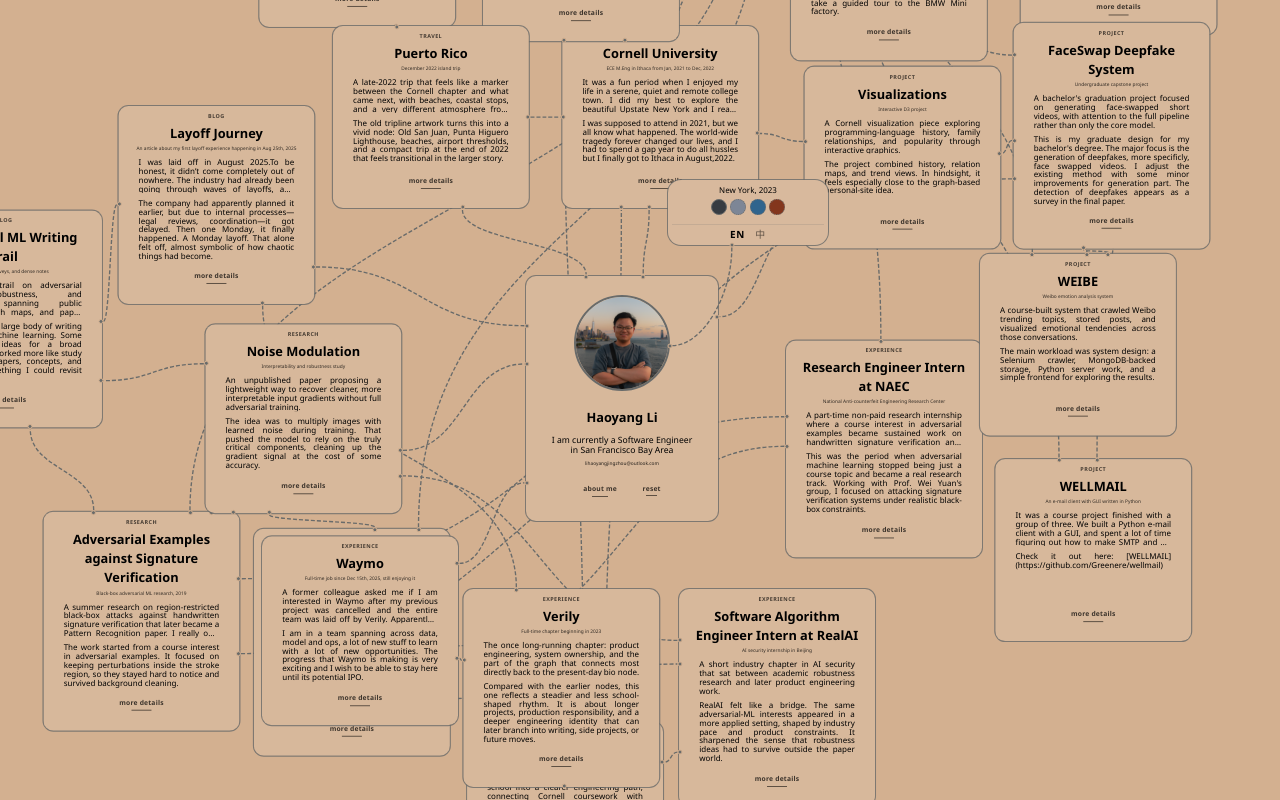
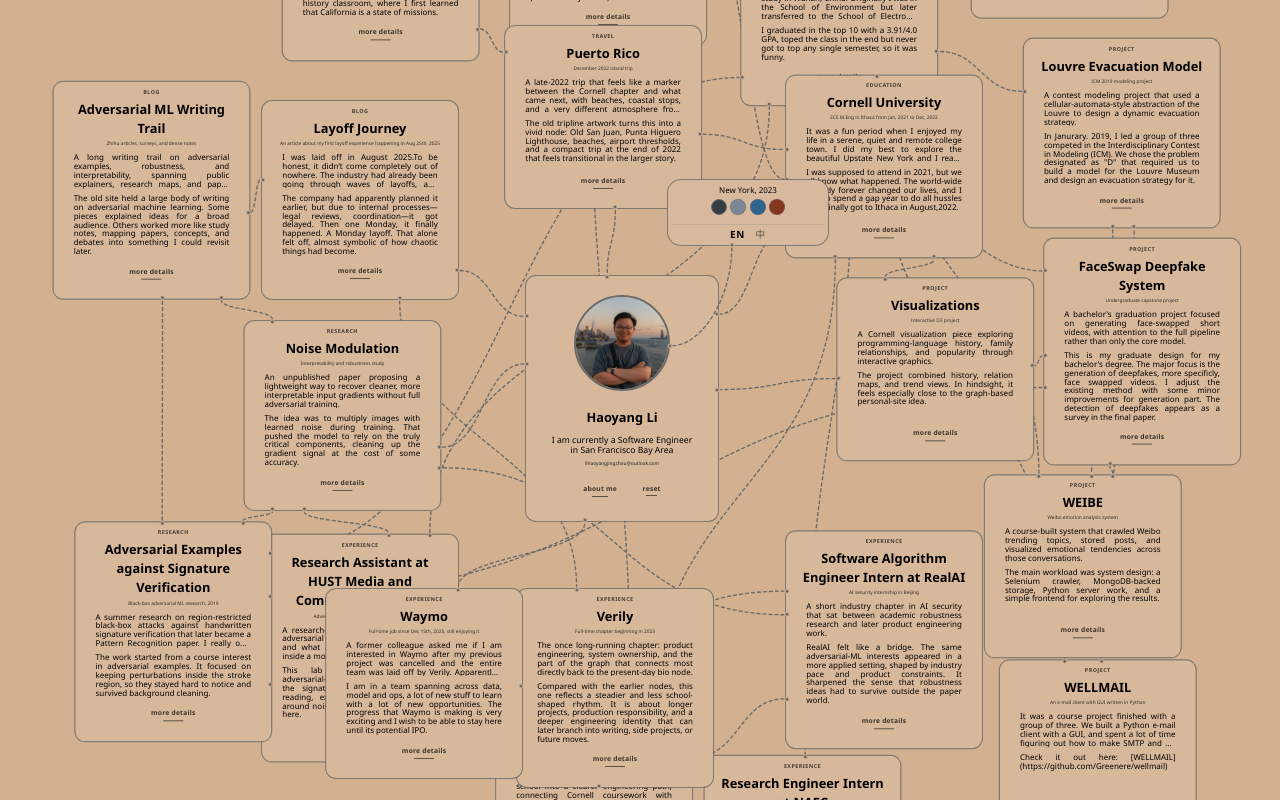
Before and after one commit to Greenere/greenpage, a React (Vite) app: page / in a window 1280 px wide. Built offline with nearby package versions, Linux system fonts and the light colour scheme.

Commit message:
Update graph

```diff
--- a/public/data/graph.json
+++ b/public/data/graph.json
@@ -137,7 +137,9 @@
       "from": "noise-modulation",
       "to": "hust-mclab",
       "kind": "reason",
-      "label": "took shape during the research assistant period",
+      "labels": {
+        "en": "took shape during the research assistant period"
+      },
       "strength": 3
     },
     {
@@ -145,7 +147,9 @@
       "from": "noise-modulation",
       "to": "adversarial-writing",
       "kind": "outcome",
-      "label": "became part of the later robustness writing trail",
+      "labels": {
+        "en": "became part of the later robustness writing trail"
+      },
       "strength": 3
     },
     {
@@ -153,7 +157,9 @@
       "from": "realai",
       "to": "noise-modulation",
       "kind": "tool",
-      "label": "AI security internship echoed robustness research",
+      "labels": {
+        "en": "AI security internship echoed robustness research"
+      },
       "strength": 2
     },
     {
@@ -261,17 +267,6 @@
       "strength": 2
     },
     {
-      "id": "editor-louvre-evacuation-time-louvre-evacuation-hust-2",
-      "from": "louvre-evacuation",
-      "to": "hust",
-      "kind": "time",
-      "labels": {
-        "zh-CN": "大学期间的比赛项目",
-        "en": "competition project during college"
-      },
-      "strength": 1
-    },
-    {
       "id": "editor-faceswap-time-faceswap-hust-2",
       "from": "faceswap",
       "to": "hust",
@@ -324,6 +319,17 @@
         "zh-CN": "相关的AI安全工作"
       },
       "strength": 2
+    },
+    {
+      "id": "editor-louvre-evacuation-time-louvre-evacuation-hust-1",
+      "from": "louvre-evacuation",
+      "to": "hust",
+      "kind": "time",
+      "labels": {
+        "en": "competition project during college",
+        "zh-CN": "大三期间的竞赛项目"
+      },
+      "strength": 1
     }
   ]
 }
--- a/public/data/nodes/index.en.json
+++ b/public/data/nodes/index.en.json
@@ -488,7 +488,11 @@
         "blocks": [
           {
             "type": "text",
-            "text": "In Janurary. 2019, I led a group of three competed in the Interdisciplinary Contest in Modeling (ICM). We chose the problem designated as \"D\" that required us to build a model for the Louvre Museum and design an evacuation strategy for it. It took us one day to discuss and decide an appropriate model and finally I proposed a cellular automata model for the Louvre. You may think that we represented each person to be evacuated as a cell, but actually we chose several representative exhibition halls to be the cells in our model."
+            "text": "In Janurary. 2019, I led a group of three competed in the Interdisciplinary Contest in Modeling (ICM). We chose the problem designated as \"D\" that required us to build a model for the Louvre Museum and design an evacuation strategy for it."
+          },
+          {
+            "type": "text",
+            "text": "It took us one day to discuss and decide an appropriate model and finally I proposed a cellular automata model for the Louvre. You may think that we represented each person to be evacuated as a cell, but actually we chose several representative exhibition halls to be the cells in our model."
           },
           {
             "type": "image",
--- a/public/data/nodes/index.zh_cn.json
+++ b/public/data/nodes/index.zh_cn.json
@@ -496,7 +496,11 @@
         "blocks": [
           {
             "type": "text",
-            "text": "2019年1月，我带领一个三人小组参加了跨学科建模竞赛（ICM）。我们选择了编号为“D”的题目，要求我们为卢浮宫博物馆构建一个模型并设计一个疏散方案。我们花了一天时间讨论并确定合适的模型，最终我提出了一个卢浮宫的元胞自动机模型。你可能会认为我们把每个需要疏散的人都代表为一个“单元格”，但实际上，我们选择了几个具有代表性的展厅作为模型中的“单元格”。"
+            "text": "2019年1月，我带领一个三人小组参加了跨学科建模竞赛（ICM）。我们选择了编号为“D”的题目，要求我们为卢浮宫博物馆构建一个模型并设计一个疏散方案。我们花了一天时间讨论并确定合适的模型，最终我提出了一个卢浮宫的元胞自动机模型。"
+          },
+          {
+            "type": "text",
+            "text": "你可能会认为我们把每个需要疏散的人都代表为一个“单元格”，但实际上，我们选择了几个具有代表性的展厅作为模型中的“单元格”。"
           },
           {
             "type": "image",
--- a/public/data/nodes/node_cards.en.json
+++ b/public/data/nodes/node_cards.en.json
@@ -271,17 +271,17 @@
     "preview": [
       {
         "type": "text",
-        "text": "In Janurary. 2019, I led a group of three competed in the Interdisciplinary Contest in Modeling (ICM). We chose the problem designated as \"D\" that required us to build a model for the Louvre Museum and design an evacuation strategy for it. It took us one day to discuss and decide an appropriate model and finally I proposed a cellular automata model for the Louvre. You may think that we represented each person to be evacuated as a cell, but actually we chose several representative exhibition halls to be the cells in our model."
+        "text": "In Janurary. 2019, I led a group of three competed in the Interdisciplinary Contest in Modeling (ICM). We chose the problem designated as \"D\" that required us to build a model for the Louvre Museum and design an evacuation strategy for it."
+      },
+      {
+        "type": "text",
+        "text": "It took us one day to discuss and decide an appropriate model and finally I proposed a cellular automata model for the Louvre. You may think that we represented each person to be evacuated as a cell, but actually we chose several representative exhibition halls to be the cells in our model."
       },
       {
         "type": "image",
         "src": "https://github.com/Greenere/Greenere.github.io/raw/master/subpages/imgs/louvre.png",
         "alt": "",
         "caption": "The Louvre"
-      },
-      {
-        "type": "text",
-        "text": "This model of Louvre is presented above. For each cell, there was a state that represented the number of people stuck inside when the evacuation began. The neighbors were linked according to the structure of the building. For each iteration, the people in each cell would be evacuated to the neighbors following the strategy. The baseline strategy we considered was \"random wandering\", which meant that no instructions were given and people just walked randomly. The evacuation process of the five levels of the Louvre is presented below on the left. Our solution was called \"dynamic plan \""
       }
     ]
   },
--- a/public/data/nodes/project/louvre_evacuation.en.json
+++ b/public/data/nodes/project/louvre_evacuation.en.json
@@ -12,7 +12,11 @@
       "blocks": [
         {
           "type": "text",
-          "text": "In Janurary. 2019, I led a group of three competed in the Interdisciplinary Contest in Modeling (ICM). We chose the problem designated as \"D\" that required us to build a model for the Louvre Museum and design an evacuation strategy for it. It took us one day to discuss and decide an appropriate model and finally I proposed a cellular automata model for the Louvre. You may think that we represented each person to be evacuated as a cell, but actually we chose several representative exhibition halls to be the cells in our model."
+          "text": "In Janurary. 2019, I led a group of three competed in the Interdisciplinary Contest in Modeling (ICM). We chose the problem designated as \"D\" that required us to build a model for the Louvre Museum and design an evacuation strategy for it."
+        },
+        {
+          "type": "text",
+          "text": "It took us one day to discuss and decide an appropriate model and finally I proposed a cellular automata model for the Louvre. You may think that we represented each person to be evacuated as a cell, but actually we chose several representative exhibition halls to be the cells in our model."
         },
         {
           "type": "image",
--- a/public/data/nodes/project/louvre_evacuation.zh_cn.json
+++ b/public/data/nodes/project/louvre_evacuation.zh_cn.json
@@ -12,7 +12,11 @@
       "blocks": [
         {
           "type": "text",
-          "text": "2019年1月，我带领一个三人小组参加了跨学科建模竞赛（ICM）。我们选择了编号为“D”的题目，要求我们为卢浮宫博物馆构建一个模型并设计一个疏散方案。我们花了一天时间讨论并确定合适的模型，最终我提出了一个卢浮宫的元胞自动机模型。你可能会认为我们把每个需要疏散的人都代表为一个“单元格”，但实际上，我们选择了几个具有代表性的展厅作为模型中的“单元格”。"
+          "text": "2019年1月，我带领一个三人小组参加了跨学科建模竞赛（ICM）。我们选择了编号为“D”的题目，要求我们为卢浮宫博物馆构建一个模型并设计一个疏散方案。我们花了一天时间讨论并确定合适的模型，最终我提出了一个卢浮宫的元胞自动机模型。"
+        },
+        {
+          "type": "text",
+          "text": "你可能会认为我们把每个需要疏散的人都代表为一个“单元格”，但实际上，我们选择了几个具有代表性的展厅作为模型中的“单元格”。"
         },
         {
           "type": "image",
--- a/src/pages/graph/content/Nodes.ts
+++ b/src/pages/graph/content/Nodes.ts
@@ -208,7 +208,7 @@ function isJsonResponse(response: Response): boolean {
   return ct !== null && ct.includes('application/json');
 }
 
-// Resolves a relation label from the `labels` map (Phase 4 shape) or legacy `label` field.
+// Resolves a relation label from the locale-aware `labels` map.
 // Returns null if no label is resolvable — the caller should skip the relation with a warning.
 function resolveRelationLabel(item: Record<string, unknown>, locale: AppLanguage): string | null {
   if (isRecord(item.labels)) {
@@ -217,7 +217,6 @@ function resolveRelationLabel(item: Record<string, unknown>, locale: AppLanguage
       if (typeof localizedLabel === 'string') return localizedLabel;
     }
   }
-  if (typeof item.label === 'string') return item.label;
   return null;
 }
 
--- a/vite.config.ts
+++ b/vite.config.ts
@@ -373,7 +373,7 @@ async function readBioContentWithFallback(
   throw new Error('No bio content file found.')
 }
 
-// Resolves a relation label for the given lang from the `labels` map or legacy `label` field.
+// Resolves a relation label for the given lang from the locale-aware `labels` map.
 function resolveRelationLabel(relation: Record<string, unknown>, lang: string): string {
   const labels = relation.labels
   if (labels && typeof labels === 'object' && !Array.isArray(labels)) {
@@ -382,17 +382,14 @@ function resolveRelationLabel(relation: Record<string, unknown>, lang: string):
       if (typeof labelsObj[fallbackLanguage] === 'string') return labelsObj[fallbackLanguage] as string
     }
   }
-  return typeof relation.label === 'string' ? relation.label : ''
+  return ''
 }
 
-// Returns the existing locale labels for a relation, normalising legacy `label` as English.
+// Returns the existing locale labels for a relation.
 function getExistingRelationLabels(existing: Record<string, unknown> | undefined): Record<string, string> {
   if (!existing) return {}
   if (existing.labels && typeof existing.labels === 'object' && !Array.isArray(existing.labels)) {
     return existing.labels as Record<string, string>
-  }
-  if (typeof existing.label === 'string') {
-    return { en: existing.label }
   }
   return {}
 }
```
Also changed, not shown: public/data/nodes/node_cards.zh_cn.json (+5 -5 lines).
